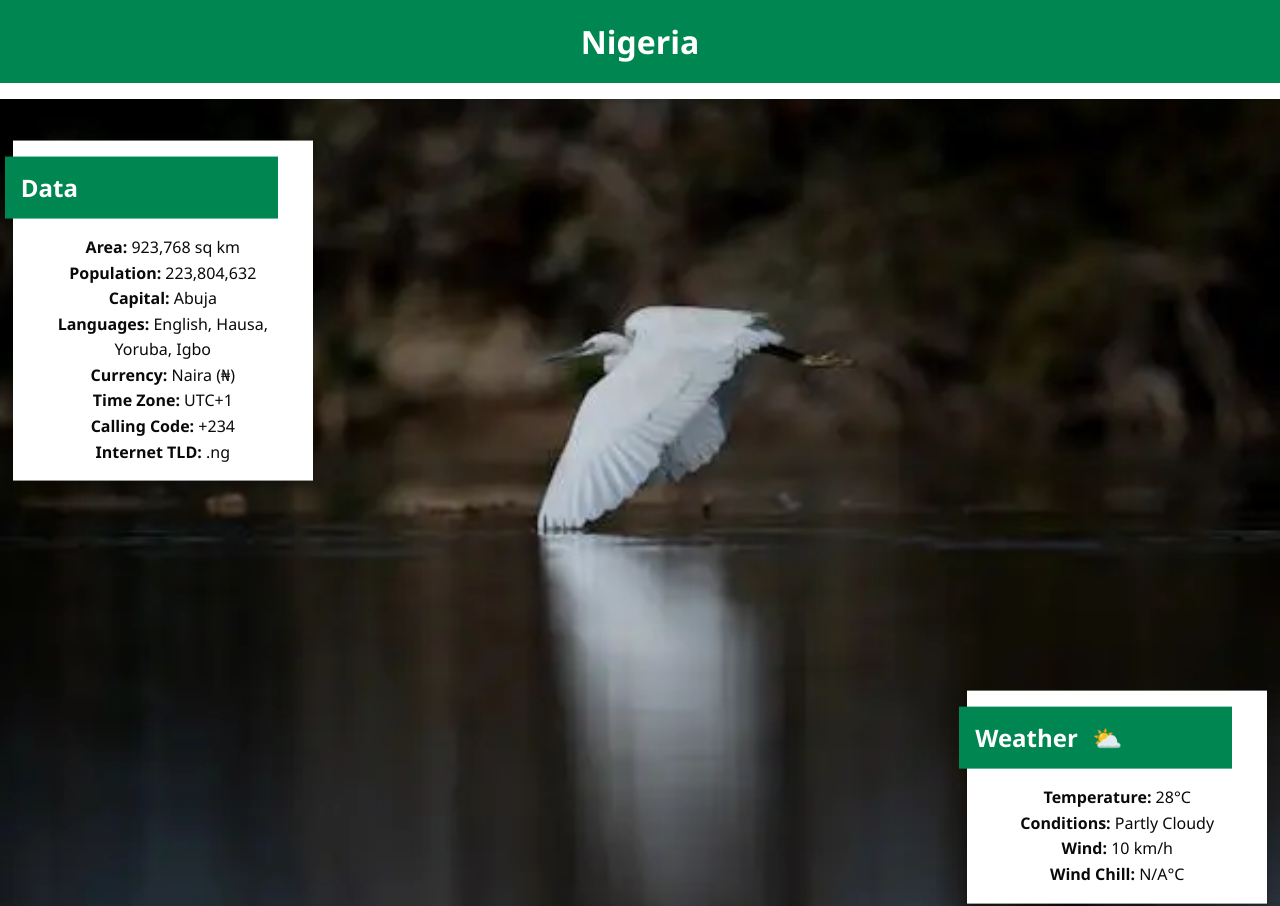
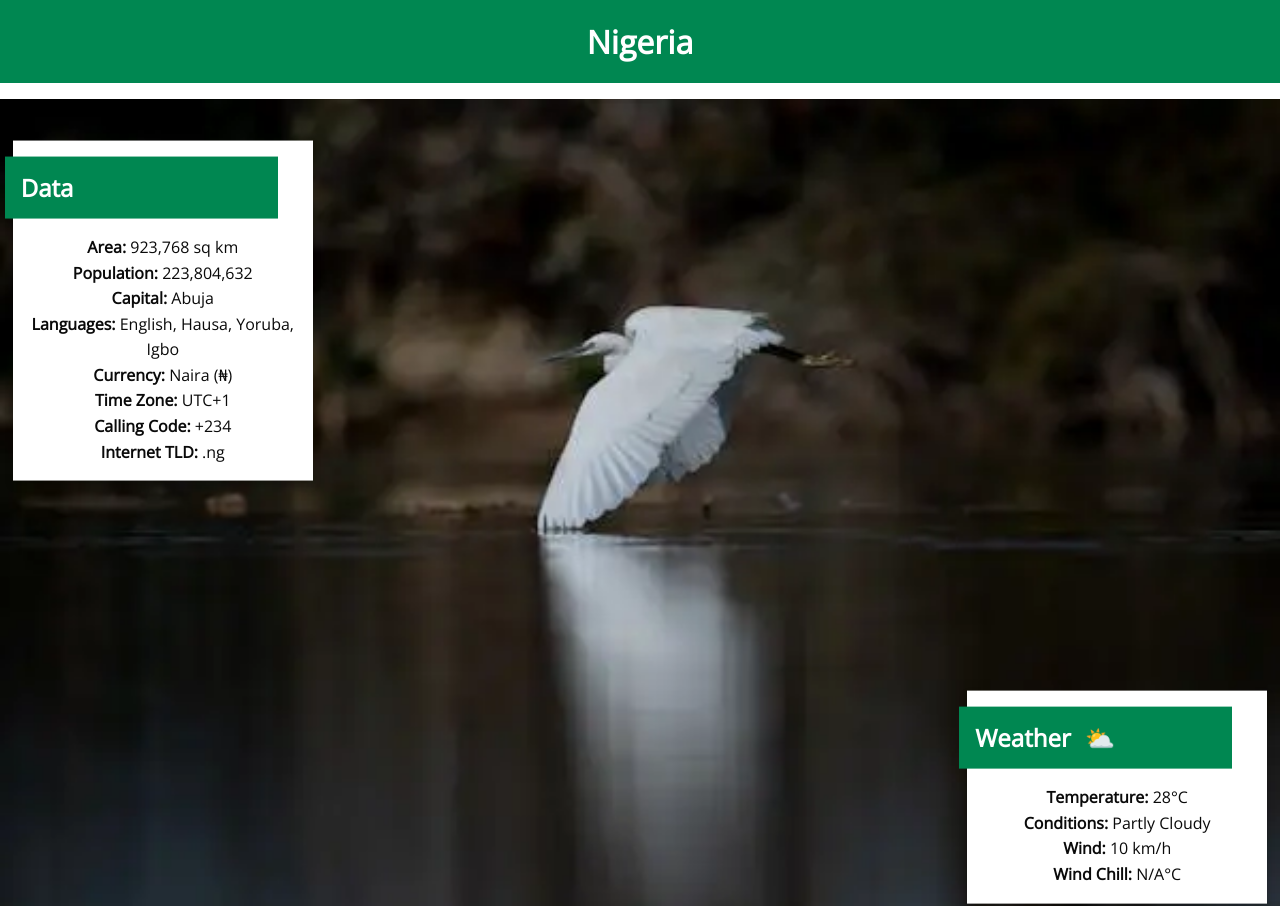
Before and after one commit to AderojuAdedokun/wdd131, a plain HTML site: page place.html in a window 1280 px wide. Shown: the top 906 px of the page. Drawn offline with nearby package versions, Linux system fonts and the light colour scheme.

Commit message:
Final Commit

```diff
--- a/place.html
+++ b/place.html
@@ -1,11 +1,12 @@
 <!DOCTYPE html>
 <html lang="en">
 <head>
-  <meta charset="UTF-8" />
+  <meta charset="UTF-8">
   <meta name="viewport" content="width=device-width, initial-scale=1.0" />
-  <meta name="description" content="Country page for Nigeria" />
+  <meta name="description" content="Comprehensive country profile of Nigeria including data, weather, and geography - WDD131 assignment." />
   <meta name="author" content="Aderoju Adedokun" />
-  <title>Nigeria</title>
+  <title>Nigeria Country Profile</title>
+  <link href="https://fonts.googleapis.com/css2?family=Open+Sans&display=swap" rel="stylesheet" />
   <link rel="stylesheet" href="styles/place.css" />
   <script src="scripts/place.js" defer></script>
 </head>
--- a/styles/place.css
+++ b/styles/place.css
@@ -13,7 +13,7 @@
 }
 
 body {
-  font-family: 'Segoe UI', Tahoma, Geneva, Verdana, sans-serif;
+  font-family: 'Open Sans', 'Segoe UI', Tahoma, Geneva, Verdana, sans-serif;
   color: var(--text-dark);
   background-color: var(--white);
   line-height: 1.6;
```
